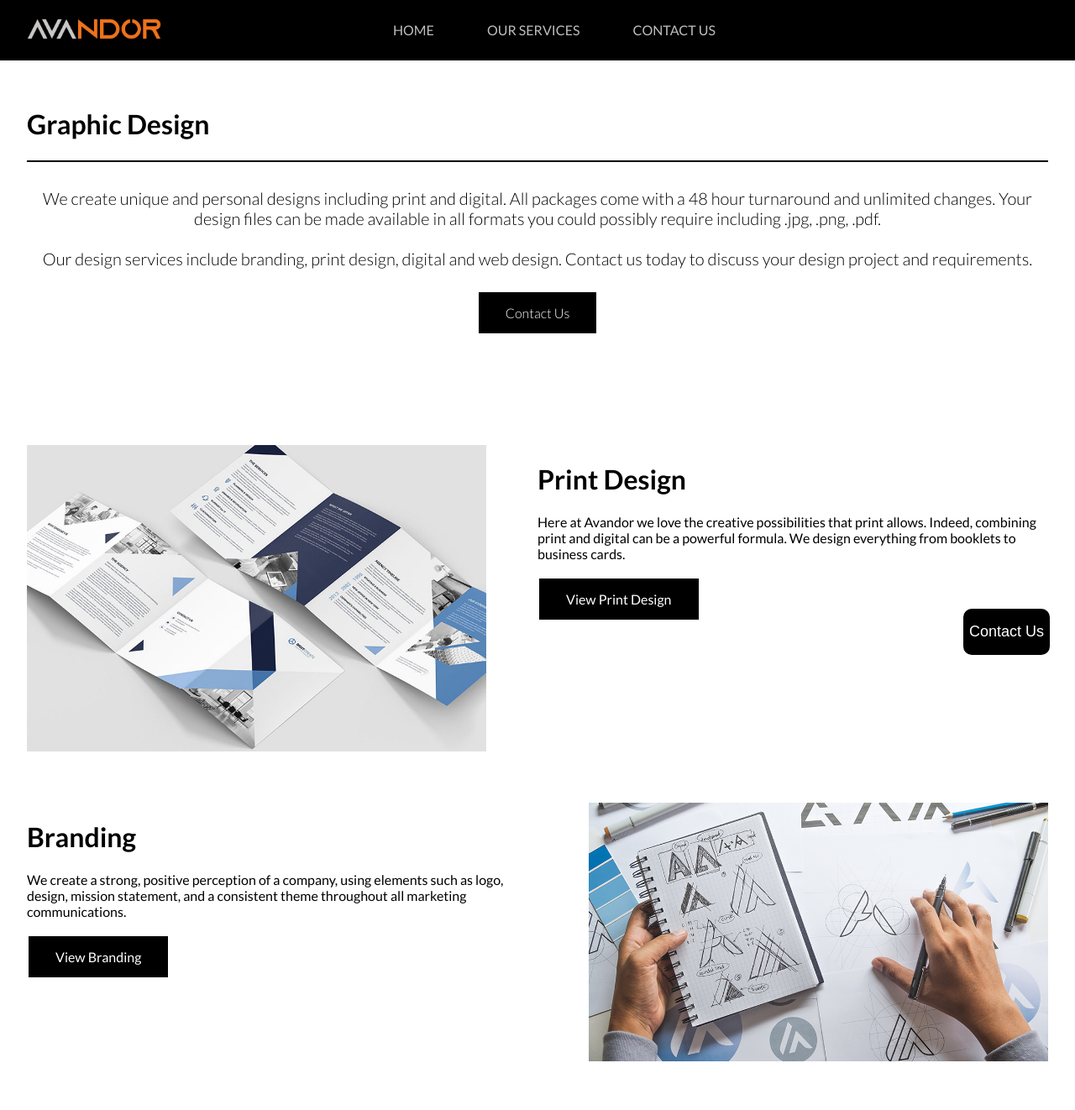
After one commit to Avandor-uk/Avandor, a PHP site: page /graphic-design.html in a window 1280 px wide. The commit adds this page. Shown: the top 1322 px of the page at 84% size. Run offline with PHP 8.4, Linux system fonts and the light colour scheme; some libraries are stand-ins or nearby versions.

Commit message:
Add content to graphic design

```diff
--- a/assets/css/style.css
+++ b/assets/css/style.css
@@ -59,9 +59,19 @@ hr {
     text-align: center;
 }
 
+.center {
+    display: flex;
+    justify-content: center;
+    align-items: center;
+}
+
 .title {
     font-weight: 600;
     margin-bottom: 2%;
+}
+
+.top-margin {
+    margin: 10% 2.5% 5% 2.5%;
 }
 
 /* header */
@@ -94,7 +104,6 @@ header {
     margin: auto;
     width: 60%;
 }
-
 
 
 .navigation-button {
@@ -192,6 +201,7 @@ nav ul li:hover ul {
 
 .intro-top {
     justify-content: space-between;
+    margin-top: 5%;
 }
 
 .intro-bottom {
@@ -211,6 +221,7 @@ nav ul li:hover ul {
     font-size: 16px;
     margin: 4px 2px;
     cursor: pointer;
+    text-transform: capitalize;
 }
 
 /* services */
--- /dev/null
+++ b/graphic-design.html
@@ -0,0 +1,145 @@
+<!DOCTYPE html>
+<html lang="en">
+<head>
+    <meta charset="UTF-8">
+    <meta http-equiv="X-UA-Compatible" content="IE=edge">
+    <meta name="viewport" content="width=device-width, initial-scale=1.0">
+    <link rel="preconnect" href="https://fonts.googleapis.com">
+    <link rel="preconnect" href="https://fonts.gstatic.com" crossorigin>
+    <link href="https://fonts.googleapis.com/css2?family=Lato:wght@100;300;400;700;900&display=swap" rel="stylesheet">
+    <script src="https://kit.fontawesome.com/ab972f586c.js" crossorigin="anonymous"></script>
+    <link rel="icon" type="image/x-icon" href="assets/images/favicon.png">
+    <link rel="stylesheet" href="assets/css/style.css">
+    <title>Graphic Design</title>
+</head>
+<body>
+
+    <Header>
+        <div class="header-wrapped">
+            <div class="logo">
+                <img src="assets/images/logo.png" alt="Avandor Logo">
+            </div>
+            <div id="Navbar" class="navigation">
+                <nav>
+                    <ul>
+                        <li><a href="index.html" class="navigation-a">HOME</a></li>
+                        <li><a class="navigation-a">OUR SERVICES</a>
+                        <ul>
+                            <li><a href="web-design.html">WEB DESIGN</a></li>
+                            <li><a href="responsive-design.html">RESPONSIVE DESIGN</a></li>
+                            <li><a href="website-maintenance.html">WEBSITE MAINTENANCE</a></li>
+                            <li><a href="e-commerce.html">E-COMMERCE</a></li>
+                            <li><a href="seo.html">SEO</a></li>
+                            <li><a href="logo-design.html">LOGO DESIGN</a></li>
+                        </ul>
+                        </li>
+                        <li><a href="contact-us.html" class="navigation-a">CONTACT US</a></li>
+                    </ul>
+                </nav>
+
+
+
+            </div>
+
+            <a href="#" class="navigation-button" id="nav-toggle">
+                <i class="fa fa-bars"></i>
+            </a>
+        </div>
+
+        <div class="extend-nav" id="nav-extend">
+            <div class="mobile-nav">
+
+                <ul>
+                    <li><a href="index.html" class="navigation-a">HOME</a></li>
+                </ul>
+                <ul>
+                    <li><a href="services.html" class="navigation-a">OUR SERVICES</a></li>
+                </ul>
+                <ul>
+                    <li><a href="contact-us.html" class="navigation-a">CONTACT US</a></li>
+                </ul>
+            </div>
+        </div>
+    </Header>
+
+    <button onclick="location.href='contact-us.html';" class="sticky-contact-us" title="Contact Us" id="StickyContactBtn">Contact Us</button>
+
+
+    <!-- intro -->
+    <div class="intro-wrapped top-margin">
+        <div class="our-services-text">
+            <h1 class="title">Graphic Design</h1>
+            <hr>
+            <p class="gen-p text-center">
+                We create unique and personal designs including print
+                and digital.
+                All packages come with a 48 hour turnaround and
+                unlimited changes. Your design files can be made
+                available in all formats you could possibly require
+                including .jpg, .png, .pdf.
+                <br><br>
+                Our design services include branding, print design,
+                digital and web design. Contact us today to discuss
+                your design project and requirements.
+
+            <br><br>
+
+            <a href="contact-us.html" class="intro-btn">Contact us</a>
+            </p>
+            <br><br>
+        </div>
+        <div class="intro-bottom row">
+            <div class="intro-text">
+                <h1>Print Design </h1>
+                <p>Here at Avandor we love the creative possibilities
+                    that print allows. Indeed, combining print and
+                    digital can be a powerful formula. We design
+                    everything from booklets to business cards.
+                </p>
+                <a href="#" class="intro-btn">view print design</a>
+            </div>
+            <img src="assets/images/print-design.jpeg" alt="">
+        </div>
+        <div class="intro-top row">
+            <div class="intro-text">
+                <h1>Branding</h1>
+                <p>We create a strong, positive perception
+                    of a company, using elements such as logo,
+                    design, mission statement, and a consistent
+                    theme throughout all marketing communications.
+                </p>
+                <a href="#" class="intro-btn">view branding</a>
+            </div>
+            <img src="assets/images/logo-design.jpeg" alt="">
+        </div>
+        <div class="intro-bottom row">
+            <div class="intro-text">
+                <h1>Web Design</h1>
+                <p>A website can make or break a business,
+                    we design and develop websites that deliver
+                    outstanding experiences to both website
+                    owners and users. Our websites are built
+                    for optimal performance, responsiveness,
+                    and UX, with custom integrations as per
+                    your requirements.
+                </p>
+                <a href="web-design-and-dev.html" class="intro-btn">view web design & development</a>
+            </div>
+            <img src="assets/images/web-design-img.jpg" alt="">
+        </div>
+    </div>
+
+    <!-- footer -->
+
+    <footer>
+        <div class="footer-content">
+            <img src="assets/images/logo.png" alt="Avandor Logo">
+            <div class="footer-navigation">
+                <a href="index.html">HOME</a>
+                <a href="services.html">OUR SERVICES</a>
+                <a href="contact-us.html">CONTACT US</a>
+            </div>
+        </div>
+    </footer>
+</body>
+</html>
--- a/index.html
+++ b/index.html
@@ -83,7 +83,7 @@
                     responsiveness, and UX, with custom integrations as per
                     your requirements.
                 </p>
-                <a href="#" class="intro-btn">Find Out More</a>
+                <a href="web-design-and-dev.html" class="intro-btn">Find Out More</a>
             </div>
             <img src="assets/images/web-1.jpg" alt="">
         </div>
@@ -95,7 +95,7 @@
                     <br> Your design files can be made available in all formats
                      you could possibly require including .jpg, .png, .pdf.
                 </p>
-                <a href="#" class="intro-btn">Find Out More</a>
+                <a href="graphic-design.html" class="intro-btn">Find Out More</a>
             </div>
             <img src="assets/images/web-2.jpg" alt="">
         </div>
```
Also changed, not shown: web-design-and-dev.html (added, +144 -0 lines), assets/images/e-commerce-service.png (added), assets/images/print-design.jpeg (added).
